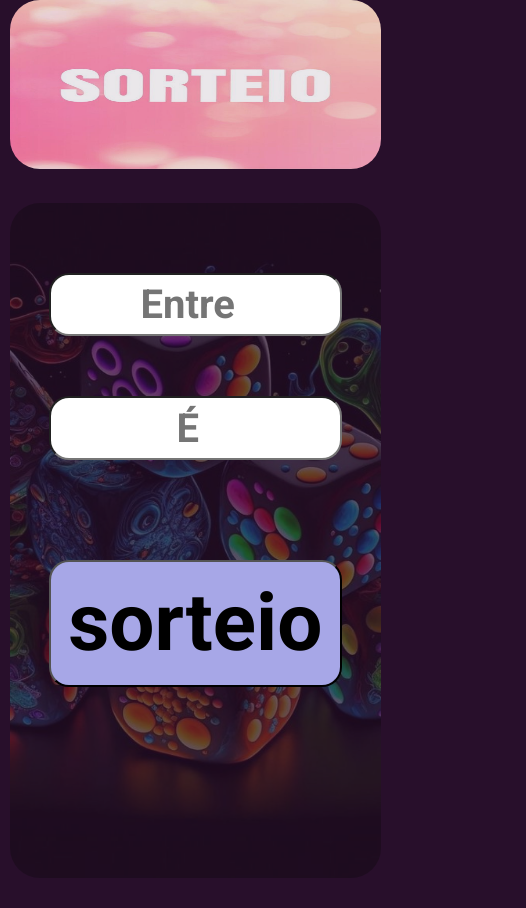
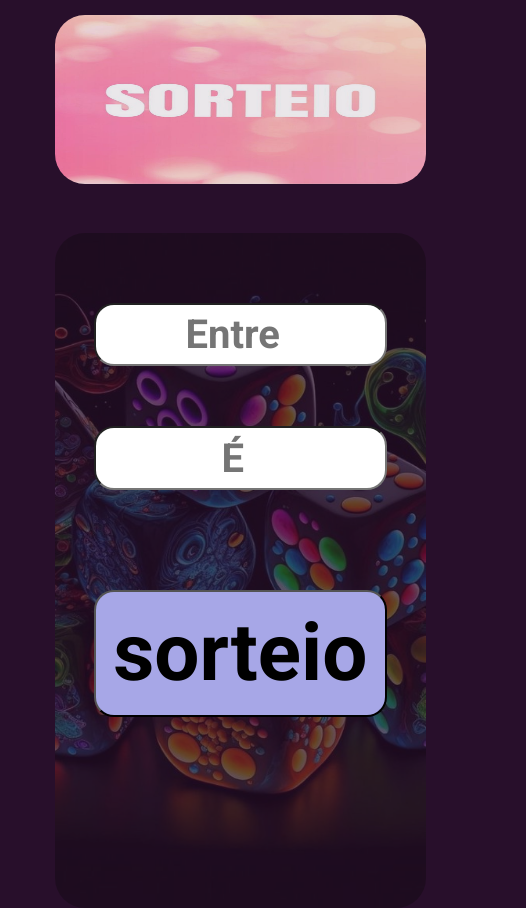
Before and after one commit to Edvaldo-jb-Junior/sorteio, a plain HTML site: page index.html in a window 390 px wide. Shown: the whole page, 526 px wide, since content can reach past the window. Before the commit the page ends 878 px from the top, so only its background shows below. Drawn offline with Linux system fonts and the light colour scheme; some packages are replaced by stand-ins of ours; a script that the page names is missing.

Commit message:
responsivo

```diff
--- a/styles.css
+++ b/styles.css
@@ -84,7 +84,7 @@ button:hover{
     .logo-top{
         width: 80vw;
         height: 20vh;
-        margin-left: 100px;
+        margin: 15px 100px;
     }
     .div-principal{
         width: 80vw;
@@ -128,11 +128,11 @@ button:hover{
 }
 .logo-top{
     width: 95vw;
-    margin-left: 10px;
+    margin-left: 10px 100px;
 }
 .div-principal{
     width: 95vw;
-    margin-left: 10px;
+    margin-left: 10px 100px;
 }
 .input-mim, .input-max{
     width: 75vw;
```
